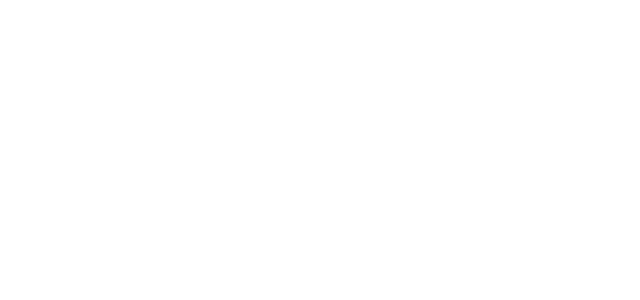
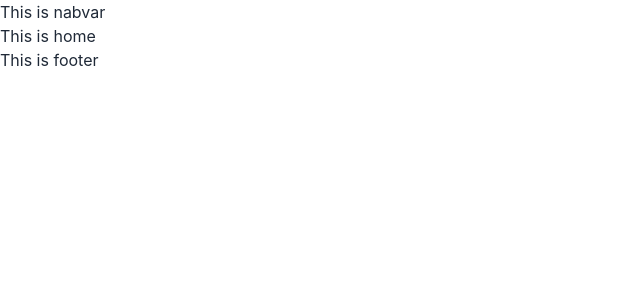
Before and after one commit to joniedabdullah012/book-resale, a React (Create React App) app: page / in a window 1280 px wide. Shown: the top 300 px of the page, without its empty margins (0-640 px from the left). Built offline with nearby package versions, Linux system fonts and the light colour scheme.

Commit message:
routes setup

```diff
--- a/package.json
+++ b/package.json
@@ -9,6 +9,7 @@
     "daisyui": "^2.42.0",
     "react": "^18.2.0",
     "react-dom": "^18.2.0",
+    "react-router-dom": "^6.4.3",
     "react-scripts": "5.0.1",
     "web-vitals": "^2.1.4"
   },
--- a/src/App.js
+++ b/src/App.js
@@ -1,9 +1,15 @@
 import logo from './logo.svg';
 import './App.css';
+import { RouterProvider } from 'react-router-dom';
+import { router } from './Routes/Routes/Routes';
 
 function App() {
   return (
     <div>
+
+      <RouterProvider router={router}>
+
+      </RouterProvider>
 
 
     </div>
--- /dev/null
+++ b/src/Layout/Main.js
@@ -0,0 +1,17 @@
+import React from 'react';
+import { Outlet } from 'react-router-dom';
+import Footer from '../Pages/Shared/Footer/Footer';
+import Navbar from '../Pages/Shared/Navbar/Navbar';
+
+const Main = () => {
+    return (
+        <div>
+            <Navbar></Navbar>
+            <Outlet></Outlet>
+            <Footer></Footer>
+
+        </div>
+    );
+};
+
+export default Main;
--- /dev/null
+++ b/src/Pages/Home/Home/Home.js
@@ -0,0 +1,12 @@
+import React from 'react';
+
+const Home = () => {
+    return (
+        <div>
+            <p>This is home</p>
+
+        </div>
+    );
+};
+
+export default Home;
--- /dev/null
+++ b/src/Pages/Login/Login.js
@@ -0,0 +1,12 @@
+import React from 'react';
+
+const Login = () => {
+    return (
+        <div>
+            <h2>This is lgin</h2>
+
+        </div>
+    );
+};
+
+export default Login;
--- /dev/null
+++ b/src/Pages/Shared/Footer/Footer.js
@@ -0,0 +1,12 @@
+import React from 'react';
+
+const Footer = () => {
+    return (
+        <div>
+            <h2>This is footer</h2>
+
+        </div>
+    );
+};
+
+export default Footer;
--- /dev/null
+++ b/src/Pages/Shared/Navbar/Navbar.js
@@ -0,0 +1,12 @@
+import React from 'react';
+
+const Navbar = () => {
+    return (
+        <div>
+            <h2>This is nabvar</h2>
+
+        </div>
+    );
+};
+
+export default Navbar;
```
Also changed, not shown: src/Routes/Routes/Routes.js (added, +27 -0 lines), 1 other file (tests, documents, lock files or other folders).
